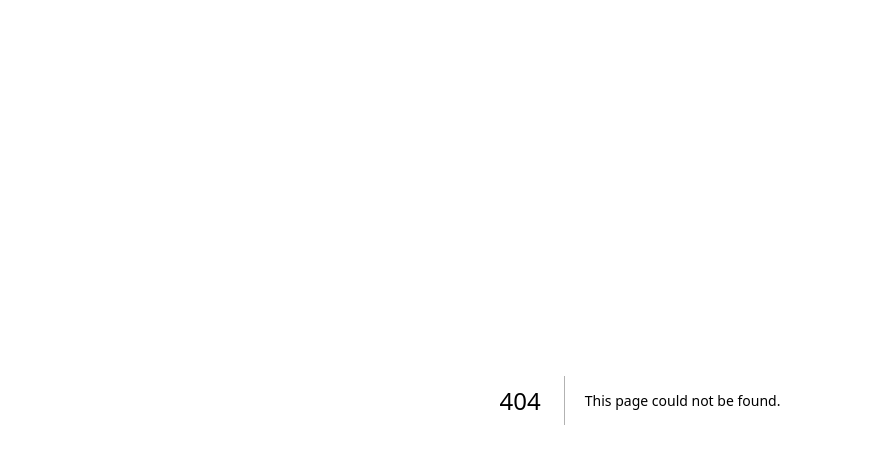
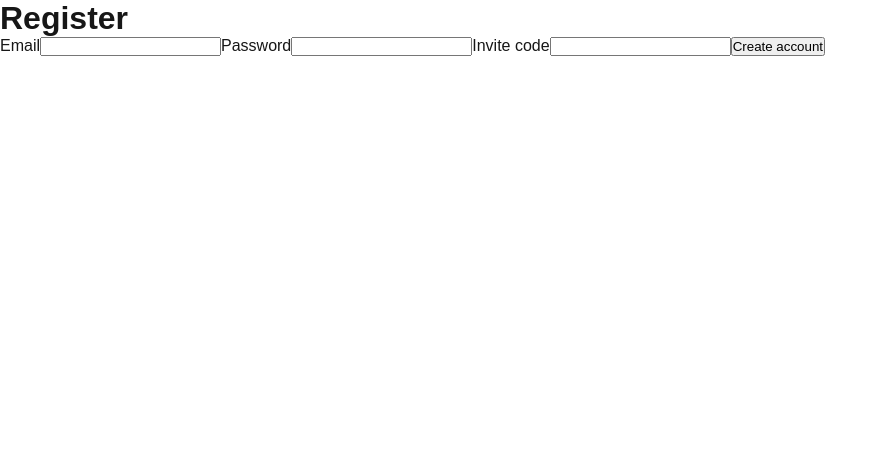
Before and after one commit to bitplain/desktop, a Next.js app: page /register in a window 1280 px wide. Before the commit this address had no page. Shown: the top 464 px of the page, without its empty margins (0-887 px from the left). Built offline with nearby package versions, Linux system fonts and the light colour scheme.

Commit message:
feat: add auth and registration skeleton

```diff
--- a/package.json
+++ b/package.json
@@ -14,6 +14,7 @@
     "@prisma/client": "^6.19.2",
     "bcryptjs": "^3.0.3",
     "next": "16.1.2",
+    "next-auth": "^4.24.13",
     "pg": "^8.17.1",
     "react": "19.2.3",
     "react-dom": "19.2.3"
--- /dev/null
+++ b/src/app/api/auth/[...nextauth]/route.ts
@@ -0,0 +1,6 @@
+import NextAuth from "next-auth";
+import { authOptions } from "@/lib/auth";
+
+const handler = NextAuth(authOptions);
+
+export { handler as GET, handler as POST };
--- /dev/null
+++ b/src/app/api/register/route.ts
@@ -0,0 +1,17 @@
+import { NextResponse } from "next/server";
+import { hash } from "bcryptjs";
+import { prisma } from "@/lib/db";
+
+export async function POST(request: Request) {
+  const body = await request.json();
+  const email = String(body?.email || "").toLowerCase().trim();
+  const password = String(body?.password || "");
+  const inviteCode = String(body?.inviteCode || "").trim();
+  if (!email || password.length < 6 || !inviteCode) {
+    return NextResponse.json({ error: "Invalid input" }, { status: 400 });
+  }
+  // TODO: validate invite code + expiration + consume.
+  const passwordHash = await hash(password, 10);
+  await prisma.user.create({ data: { email, passwordHash, role: "USER" } });
+  return NextResponse.json({ ok: true });
+}
--- /dev/null
+++ b/src/app/register/page.tsx
@@ -0,0 +1,62 @@
+"use client";
+
+import { useState } from "react";
+import { useRouter } from "next/navigation";
+
+export default function RegisterPage() {
+  const router = useRouter();
+  const [email, setEmail] = useState("");
+  const [password, setPassword] = useState("");
+  const [inviteCode, setInviteCode] = useState("");
+  const [error, setError] = useState("");
+
+  const onSubmit = async (event: React.FormEvent<HTMLFormElement>) => {
+    event.preventDefault();
+    setError("");
+    const response = await fetch("/api/register", {
+      method: "POST",
+      headers: { "Content-Type": "application/json" },
+      body: JSON.stringify({ email, password, inviteCode }),
+    });
+    if (!response.ok) {
+      const payload = await response.json().catch(() => ({}));
+      setError(payload?.error || "Registration failed.");
+      return;
+    }
+    router.push("/login");
+  };
+
+  return (
+    <main>
+      <h1>Register</h1>
+      <form onSubmit={onSubmit}>
+        <label>
+          Email
+          <input
+            type="email"
+            value={email}
+            onChange={(event) => setEmail(event.target.value)}
+          />
+        </label>
+        <label>
+          Password
+          <input
+            type="password"
+            value={password}
+            onChange={(event) => setPassword(event.target.value)}
+          />
+        </label>
+        <label>
+          Invite code
+          <input
+            type="text"
+            value={inviteCode}
+            onChange={(event) => setInviteCode(event.target.value)}
+          />
+        </label>
+        <button type="submit">Create account</button>
+        {error ? <p>{error}</p> : null}
+      </form>
+    </main>
+  );
+}
--- /dev/null
+++ b/src/lib/invites.ts
@@ -0,0 +1,4 @@
+export function isInviteExpired(createdAt: Date, hours: number) {
+  const expiresAt = new Date(createdAt.getTime() + hours * 60 * 60 * 1000);
+  return Date.now() > expiresAt.getTime();
+}
```
Also changed, not shown: src/app/login/page.tsx (added, +50 -0 lines), src/lib/auth.ts (added, +52 -0 lines), 2 other files (tests, documents, lock files or other folders).
